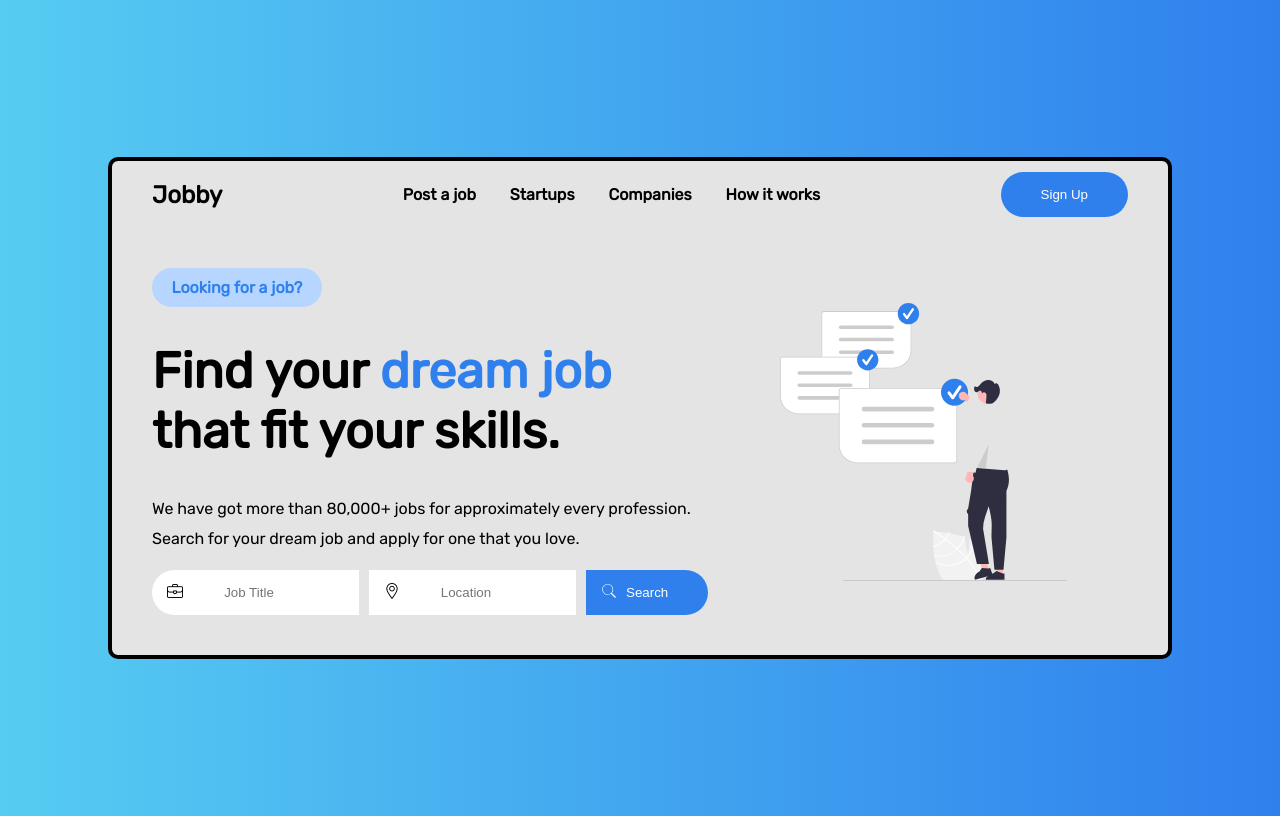
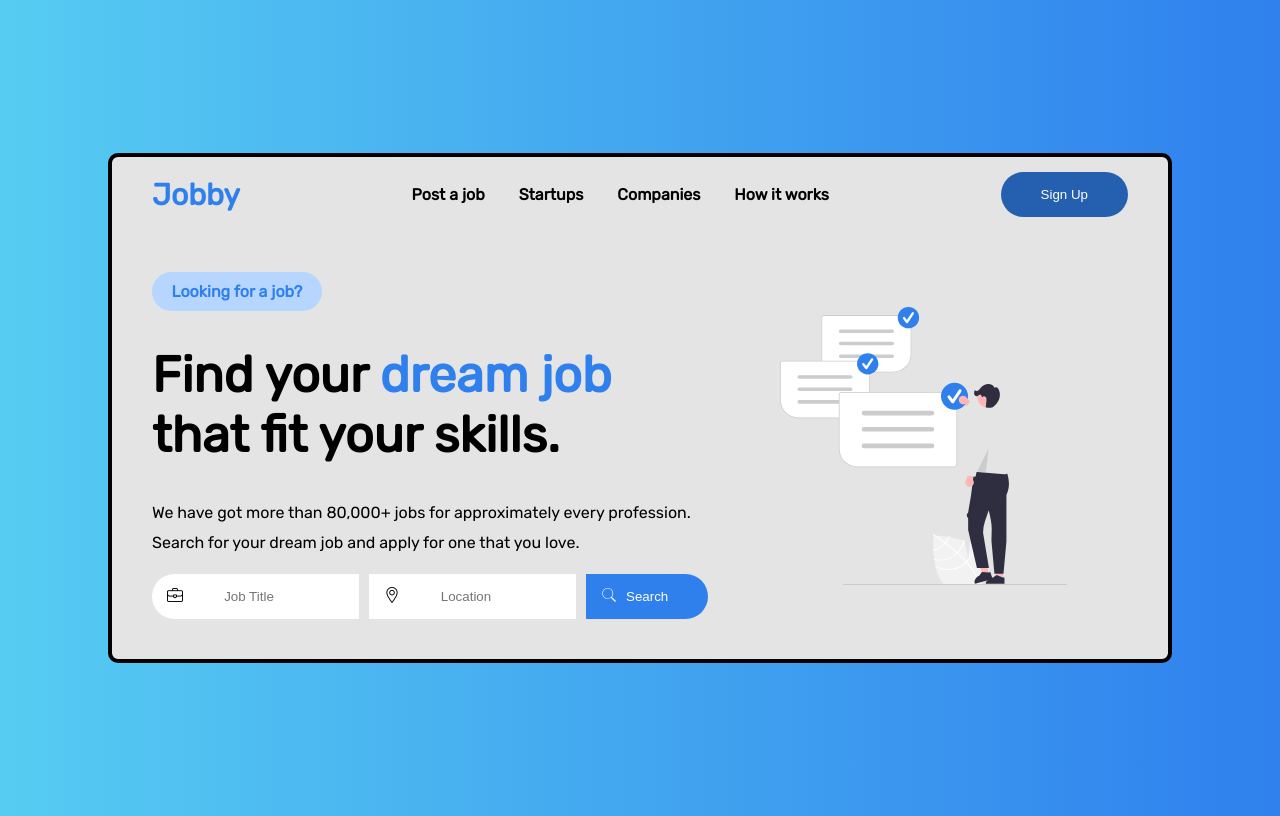
Before and after one commit to mhamza789/job-portal-with-flexbox, a plain HTML site: page index.html in a window 1280 px wide. In both pictures the pointer is over the button "Sign Up". Drawn offline with Linux system fonts and the light colour scheme.

Commit message:
Update index.css

```diff
--- a/index.css
+++ b/index.css
@@ -37,6 +37,11 @@ nav div a {
     color: black;
 }
 
+.logo {
+    color: var(--main-color);
+    font-size: 30px;
+}
+
 .menu-link + .menu-link {
     margin-left: 30px;
 }
@@ -60,6 +65,10 @@ button.menu-btn {
     padding: 15px 40px;
     cursor: pointer;
     border-radius: 50px;
+}
+
+button.menu-btn:hover {
+    background-color: #2460af;
 }
 
 header {
@@ -125,6 +134,10 @@ input[type="search"]::placeholder {
     cursor: pointer;
     border-top-right-radius: 50px;
     border-bottom-right-radius: 50px;
+}
+
+.search-btn:hover {
+    background-color: #2460af;
 }
 
 .input-icon {
```
